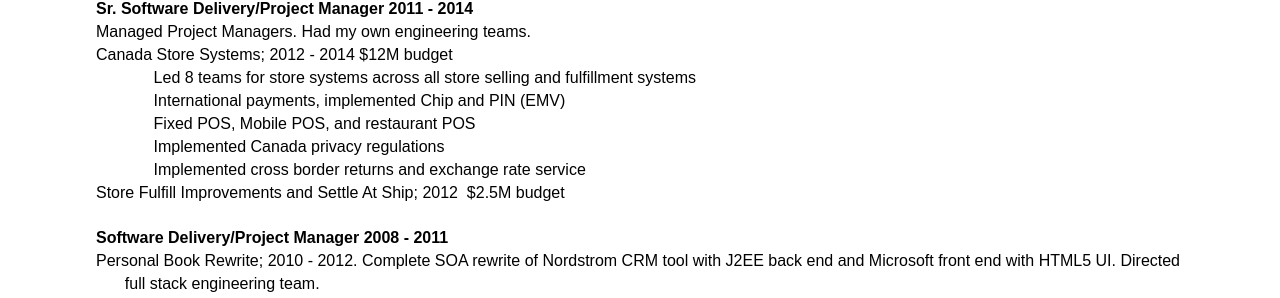
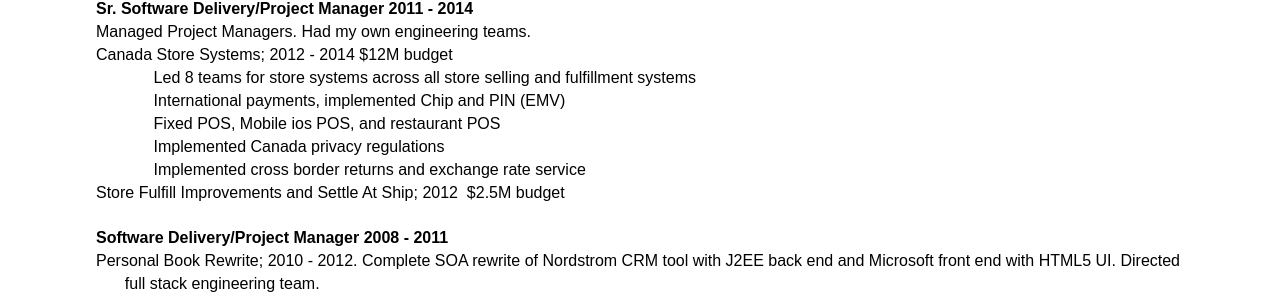
Before and after one commit to mo4dawg/mo4dawg.github.io, a Jekyll site: the page built from CV/index.html, in a window 1280 px wide and 900 px high, scrolled down 1350 px. Shown: the part 145-443 px from the top of the window. Built offline with Jekyll 4.4.1, drawn with Linux system fonts in a browser that asks for light colours.

Commit message:
Update index.html

```diff
--- a/CV/index.html
+++ b/CV/index.html
@@ -558,7 +558,7 @@
 <p class=MsoNormal style='margin-top:0in;margin-right:0in;margin-bottom:0in;
 margin-left:.75in;margin-bottom:.0001pt;text-indent:-.25in;line-height:normal;
 mso-list:l11 level2 lfo23'><span style='mso-bookmark:top'><span style='font-size:10.0pt;font-family:"Arial","sans-serif";
-mso-fareast-font-family:"Times New Roman"'>Fixed POS, Mobile POS, and
+mso-fareast-font-family:"Times New Roman"'>Fixed POS, Mobile ios POS, and
 restaurant POS<o:p></o:p></span></span></p>
 
 <p class=MsoNormal style='margin-top:0in;margin-right:0in;margin-bottom:0in;
```
